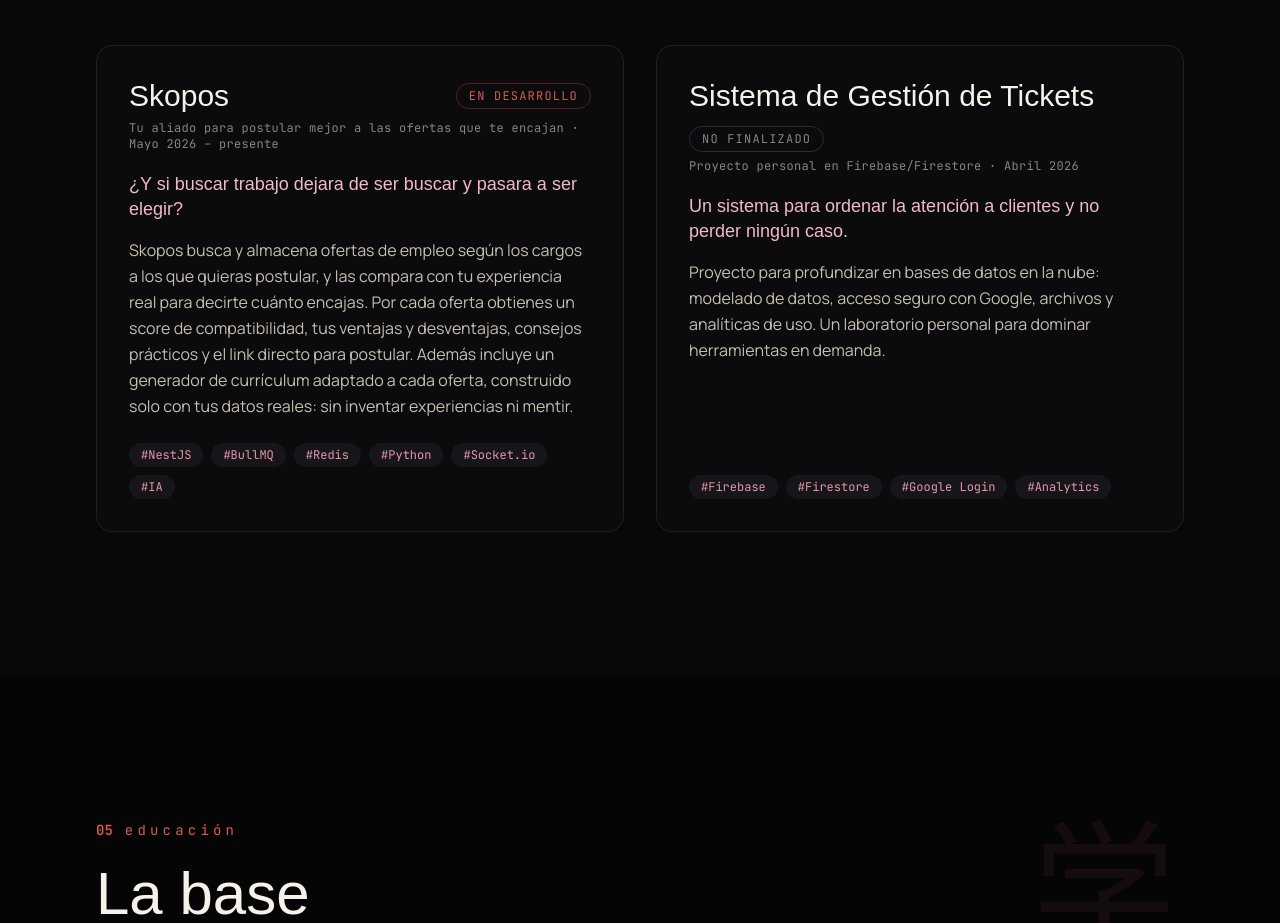
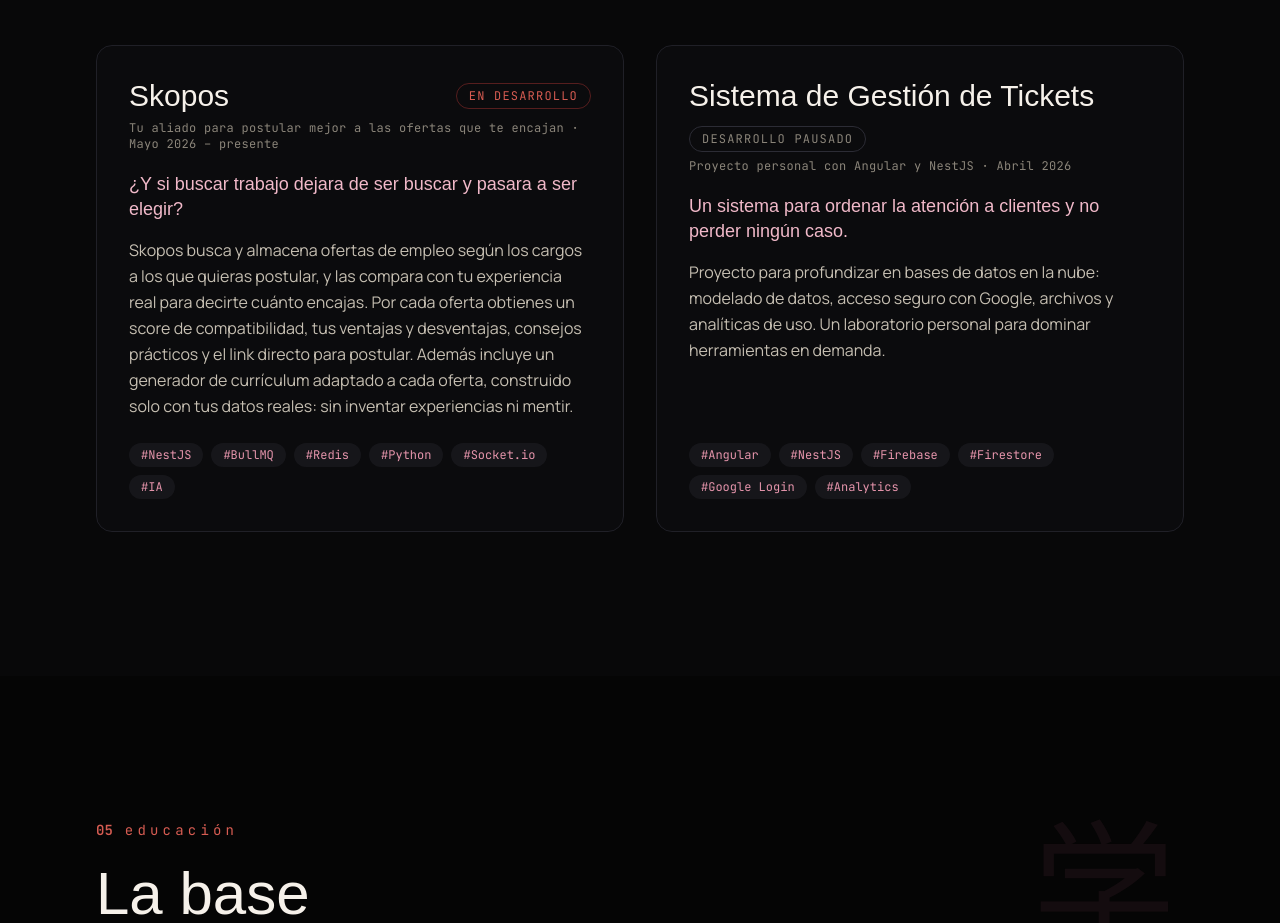
Before and after one commit to MisterGuajardo/portfolio, a Next.js app: page / in a window 1280 px wide. Shown: the part 5140-6063 px from the top of the page. Built offline with nearby package versions, Linux system fonts and the light colour scheme.

Commit message:
Corrección sistema de tickets

```diff
--- a/src/components/Sections.tsx
+++ b/src/components/Sections.tsx
@@ -167,14 +167,14 @@ const PROJECTS = [
   },
   {
     title: "Sistema de Gestión de Tickets",
-    subtitle: "Proyecto personal en Firebase/Firestore",
+    subtitle: "Proyecto personal con Angular y NestJS",
     period: "Abril 2026",
-    status: "NO FINALIZADO",
+    status: "DESARROLLO PAUSADO",
     statusTone: "muted",
     lead: "Un sistema para ordenar la atención a clientes y no perder ningún caso.",
     description:
       "Proyecto para profundizar en bases de datos en la nube: modelado de datos, acceso seguro con Google, archivos y analíticas de uso. Un laboratorio personal para dominar herramientas en demanda.",
-    tags: ["Firebase", "Firestore", "Google Login", "Analytics"],
+    tags: ["Angular", "NestJS", "Firebase", "Firestore", "Google Login", "Analytics"],
   },
 ];
 
```
